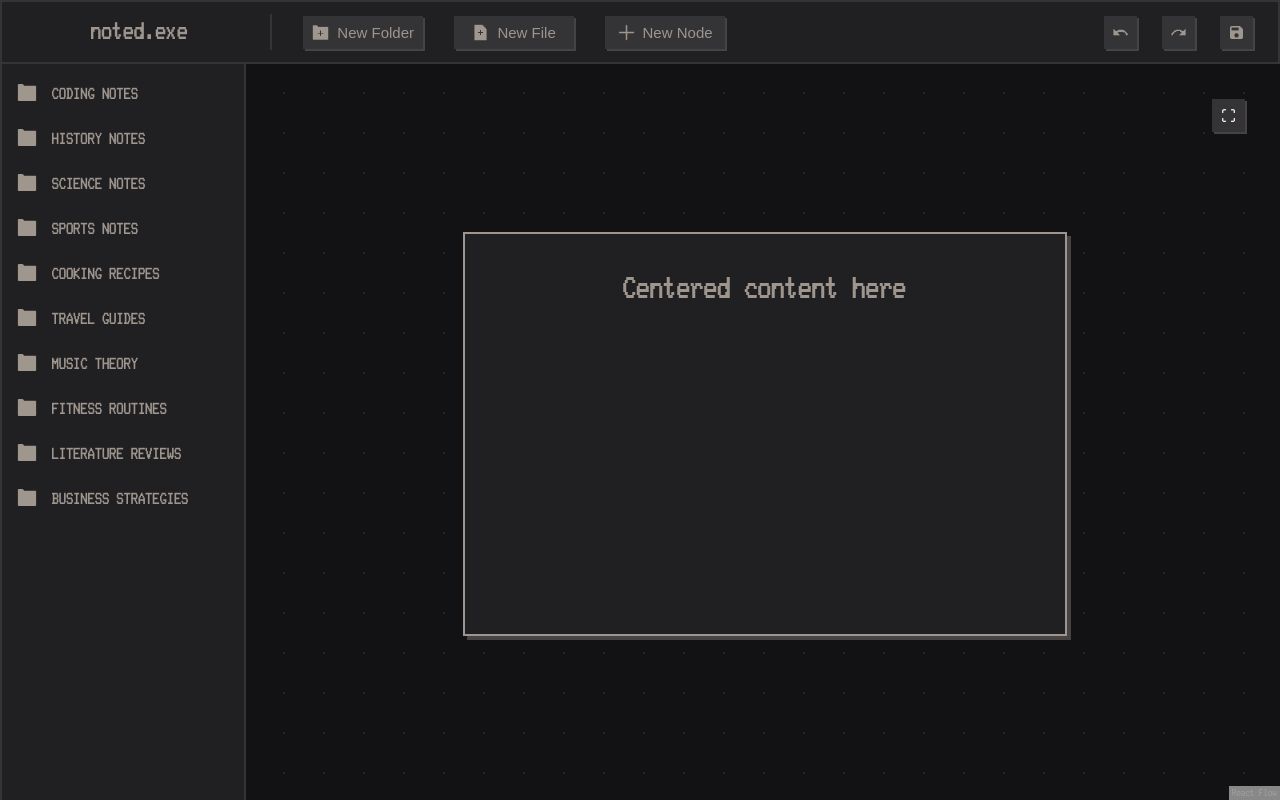
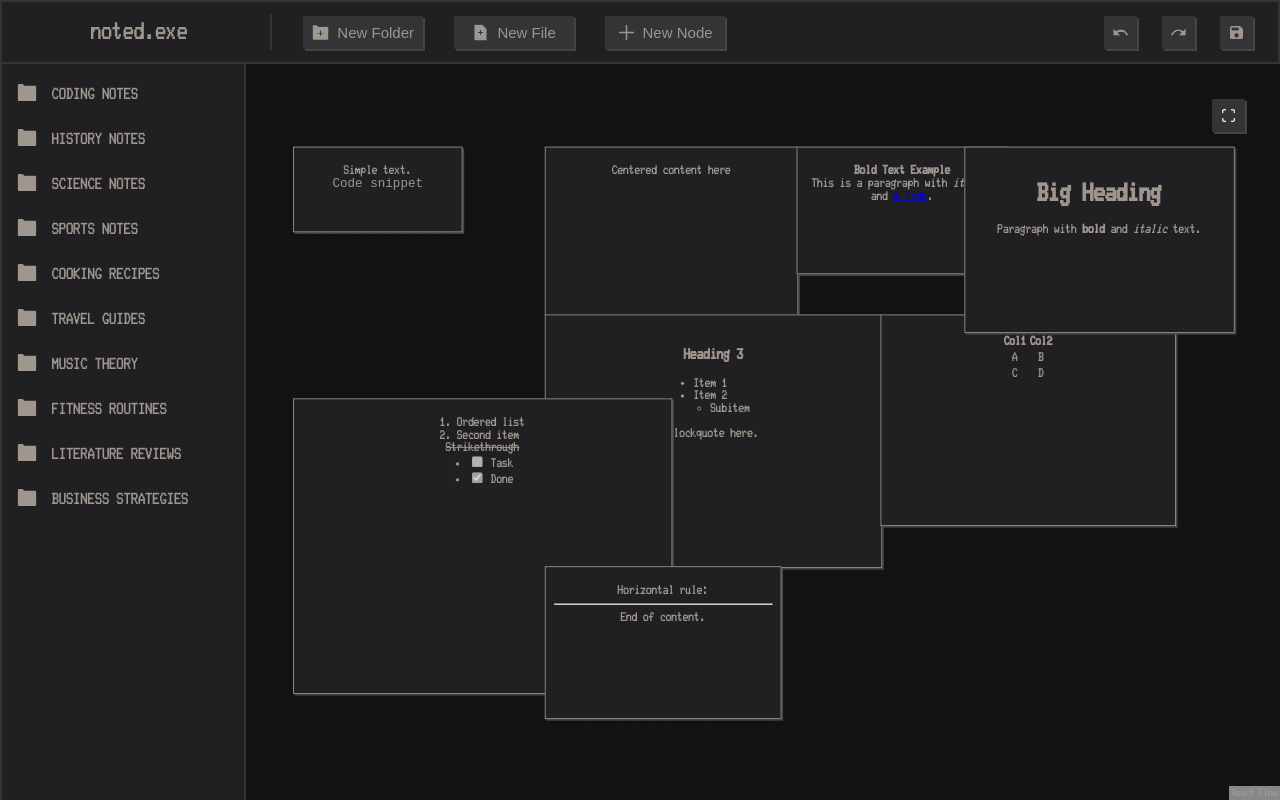
Before and after one commit to JohnArochaDev/noted, a Next.js app: page / in a window 1280 px wide. Built offline with nearby package versions, Linux system fonts and the light colour scheme.

Commit message:
nodes now load from a json file, and I edited the page node type to include a page id number for future server implementation

```diff
--- a/app/Components/Canvas/index.tsx
+++ b/app/Components/Canvas/index.tsx
@@ -1,5 +1,7 @@
 "use client";
 import { useCallback, useEffect, useRef, useState } from "react";
+
+import { useNodes } from "@/app/Context";
 
 import {
   applyNodeChanges,
@@ -69,20 +71,21 @@ const ViewportClamper = ({
 };
 
 export const Canvas = () => {
+
+  const { pageNodes, setPageNodes } = useNodes()
+
   const nodeTypes = { textNode: TextNode };
 
-  const initialNodes: CustomTextNode[] = [
-    {
-      id: "1",
-      type: "textNode",
-      position: { x: 2500, y: 2500 },
-      width: 300,
-      height: 200,
-      data: { text: "Centered content here" },
-    },
-  ];
+  const [nodes, setNodes] = useNodesState<CustomTextNode>(pageNodes);
 
-  const [nodes, setNodes] = useNodesState<CustomTextNode>(initialNodes);
+
+  // ########## Saving and updating nodes with context ##########
+
+  // later, when I add the save button, the result of this will be saved to `pageNodes`. pageNodes
+  // will be the SAVED version of the node file, and the nodes will be the version used to track the
+  // nodes current (unsaved) locations and values. later, when saving, map through the `nodes`, and
+  // map the needed fields to the pageNodes, then save them with the setPageNodes and make the call
+  // to update the data.
 
   const onNodesChange: OnNodesChange<CustomTextNode> = useCallback(
     (changes) => setNodes((nds) => applyNodeChanges(changes, nds)),
@@ -123,7 +126,7 @@ export const Canvas = () => {
             nodes={nodes}
             onNodesChange={onNodesChange}
             snapToGrid
-            snapGrid={[20, 20]} // change this to match the dots
+            snapGrid={[20, 20]}
             panOnDrag
             zoomOnScroll
             zoomOnPinch
--- a/app/Constants/pageNode.json
+++ b/app/Constants/pageNode.json
@@ -1,6 +1,7 @@
 [
   {
     "id": "1",
+    "pageId": 144,
     "type": "textNode",
     "position": { "x": 2500, "y": 2500 },
     "width": 300,
@@ -9,30 +10,40 @@
   },
   {
     "id": "2",
+    "pageId": 144,
     "type": "textNode",
     "position": { "x": 2800, "y": 2500 },
     "width": 250,
     "height": 150,
-    "data": { "text": "**Bold Text Example**\n\nThis is a paragraph with *italics* and [a link](https://example.com)." }
+    "data": {
+      "text": "**Bold Text Example**\n\nThis is a paragraph with *italics* and [a link](https://example.com)."
+    }
   },
   {
     "id": "3",
+    "pageId": 144,
     "type": "textNode",
     "position": { "x": 2500, "y": 2700 },
     "width": 400,
     "height": 300,
-    "data": { "text": "### Heading 3\n\n- Item 1\n- Item 2\n  - Subitem\n\n> Blockquote here." }
+    "data": {
+      "text": "### Heading 3\n\n- Item 1\n- Item 2\n  - Subitem\n\n> Blockquote here."
+    }
   },
   {
     "id": "4",
+    "pageId": 144,
     "type": "textNode",
     "position": { "x": 2900, "y": 2700 },
     "width": 350,
     "height": 250,
-    "data": { "text": "| Col1 | Col2 |\n|------|------|\n| A    | B    |\n| C    | D    |" }
+    "data": {
+      "text": "| Col1 | Col2 |\n|------|------|\n| A    | B    |\n| C    | D    |"
+    }
   },
   {
     "id": "5",
+    "pageId": 144,
     "type": "textNode",
     "position": { "x": 2200, "y": 2500 },
     "width": 200,
@@ -41,22 +52,29 @@
   },
   {
     "id": "6",
+    "pageId": 144,
     "type": "textNode",
     "position": { "x": 2200, "y": 2800 },
     "width": 450,
     "height": 350,
-    "data": { "text": "1. Ordered list\n2. Second item\n\n~~Strikethrough~~\n\n- [ ] Task\n- [x] Done" }
+    "data": {
+      "text": "1. Ordered list\n2. Second item\n\n~~Strikethrough~~\n\n- [ ] Task\n- [x] Done"
+    }
   },
   {
     "id": "7",
+    "pageId": 144,
     "type": "textNode",
     "position": { "x": 3000, "y": 2500 },
     "width": 320,
     "height": 220,
-    "data": { "text": "# Big Heading\n\nParagraph with **bold** and *italic* text." }
+    "data": {
+      "text": "# Big Heading\n\nParagraph with **bold** and *italic* text."
+    }
   },
   {
     "id": "8",
+    "pageId": 144,
     "type": "textNode",
     "position": { "x": 2500, "y": 3000 },
     "width": 280,
--- a/app/Constants/types.ts
+++ b/app/Constants/types.ts
@@ -24,6 +24,7 @@ export type NodeType = "folder" | "node";
 
 export type TextNodeType = {
   id: string;
+  pageId: number;
   type: NodePlateType;
   position: Coordinates;
   width: number;
--- a/app/Context/index.tsx
+++ b/app/Context/index.tsx
@@ -19,7 +19,9 @@ const NodesContext = createContext<NodesContextType | undefined>(undefined);
 export const NodeProvider = ({ children }: { children: React.ReactNode }) => {
   const [userId, setUserId] = useState<number>(0); // logged in user
   const [folders, setFolders] = useState<RootFolder[]>(folderData as RootFolder[]); // all folders and .node files
-  const [pageNodes, setPageNodes] = useState<TextNodeType[]>(nodeDate as TextNodeType[]); // active page selected from hierarchy tree
+  // active page selected from hierarchy tree. these will be send via a call for a specific node page ID. all results will be used on the page, no filtering through different pages nodes will be required
+  const [pageNodes, setPageNodes] = useState<TextNodeType[]>(nodeDate as TextNodeType[]);
+
   // when the server is up these will come from my db
 
   return (
```
